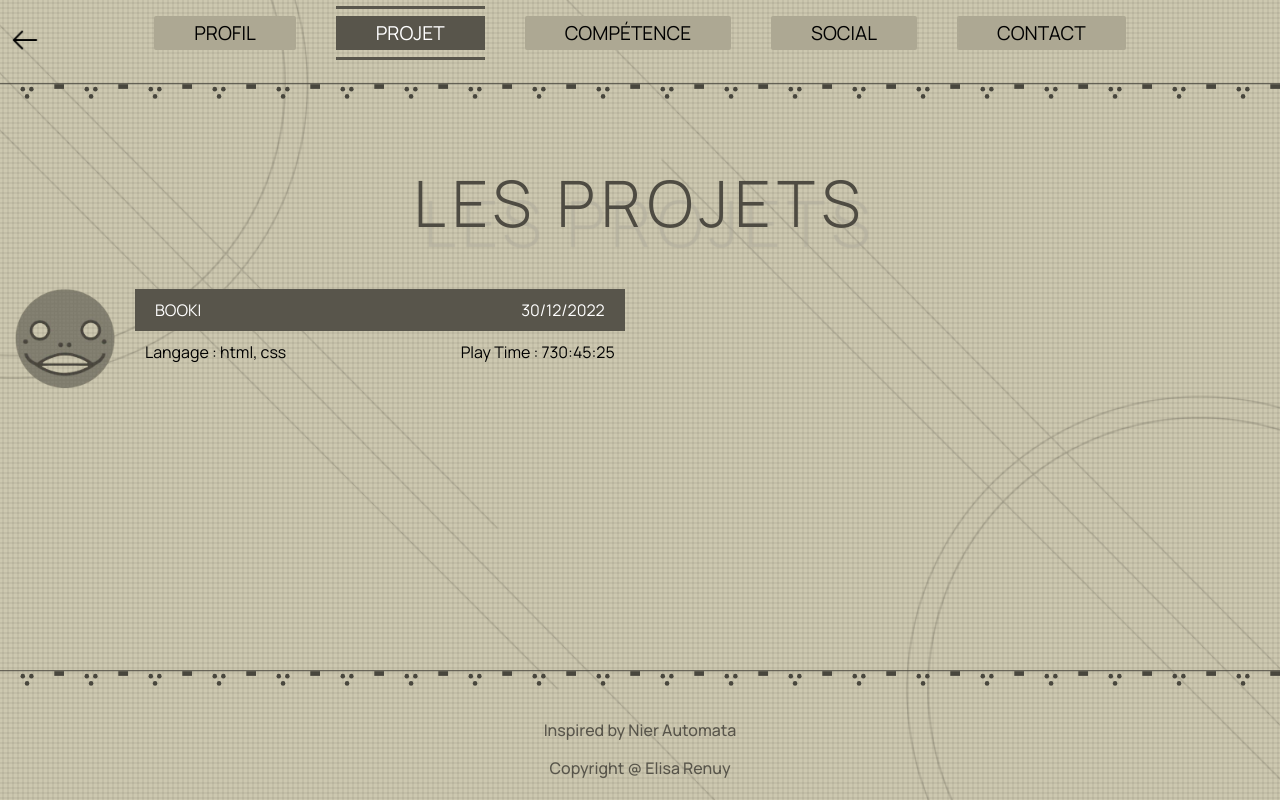
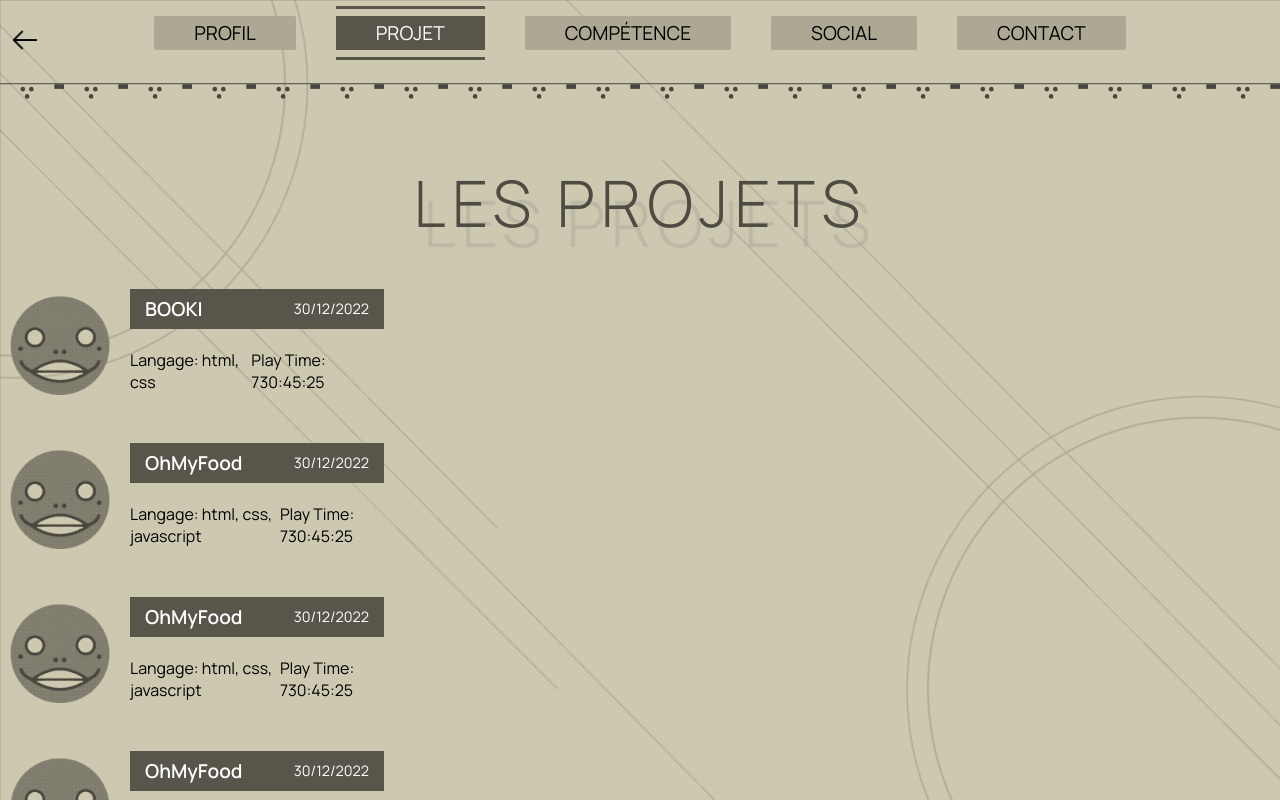
Before and after one commit to ayurokas/portfolio, a React (Create React App) app: page /projet in a window 1280 px wide. Shown: the top 800 px of the page. Built offline with nearby package versions, Linux system fonts and the light colour scheme.

Commit message:
add scroll

```diff
--- a/src/components/layout/layout.css
+++ b/src/components/layout/layout.css
@@ -1,6 +1,3 @@
-* {
-  box-sizing: border-box;
-}
 
 .page-container {
   display: flex;
--- a/src/css/projet.css
+++ b/src/css/projet.css
@@ -1,44 +1,90 @@
 .save-slot {
   display: flex;
-  margin-bottom: 20px;
+  align-items: center;
+  position: relative;
+  margin-bottom: 40px;
+  width: 90%;
   font-family: 'Manrope', sans-serif;
-  padding-left: 15px;
+  padding-left: 10px;
+  box-sizing: border-box;
+}
+
+.slot-header {
+  display: flex;
+  justify-content: space-between;
+  align-items: center;
+  color: white;
+  width: 100%;
+  background-color: #58554b;
+  height: 40px;
+  margin-bottom: 10px;
+}
+
+.slot-content {
+  width: calc(100% - 100px);
 }
 
 .save-image {
   width: 100px;
   height: auto;
+  border-radius: 4px;
   margin-right: 20px;
-  align-self: center;
 }
 
 .slot-details {
+  padding: 10px 0px;
   display: flex;
-  flex-direction: column;
+  justify-content: space-between;
+  align-items: center;
 }
 
-.slot-header {
-  display: flex;
-  justify-content: space-between;
-  background-color: #58554b;
-  color: white;
-  padding: 10px;
-  width: 100%;
+.slot-language {
+  font-size: 1em;
+  font-weight: normal;
 }
 
-
-.save-name,
-.save-date {
-  padding: 0 10px;
-}
-
-.slot-content {
-  padding: 10px;
-  width: 100%;
-  display: flex;
-  justify-content: space-between;
+.play-time {
+  font-size: 1em;
+  font-weight: normal;
+  margin-left: auto;
 }
 
 .save-name {
-  margin-right: 300px;
+  font-size: 1.2em;
+  font-weight: bold;
+  margin-left: 15px;
 }
+
+.save-date {
+  font-size: 0.9em;
+  font-weight: normal;
+  margin-right: 15px;
+}
+
+.save-screen {
+  width: 80%;
+  position: relative;
+  padding-right: 17px;
+}
+
+.scroll-container {
+  max-height: 565px;
+  overflow-y: auto;
+  width: calc(40% + 17px);
+  margin-right: -17px;
+  box-sizing: content-box;
+}
+
+.scroll-container::-webkit-scrollbar {
+  width: 5px;
+}
+
+.scroll-container::-webkit-scrollbar-track {
+  background: transparent;
+}
+
+.scroll-container::-webkit-scrollbar-thumb {
+  background-color: #58554b;;
+  border-radius: 10px;
+  border: none;
+}
--- a/src/index.css
+++ b/src/index.css
@@ -10,7 +10,6 @@ body {
   background-attachment: fixed;
   background-position: center;
   background-size: 5px 5px, 5px 5px, cover;
-  image-rendering: optimizeQuality;
 }
 html, body, #root {
   margin: 0;
--- a/src/page/projet.jsx
+++ b/src/page/projet.jsx
@@ -12,6 +12,69 @@ const saves = [
     langage : 'html, css',
     imagePath: imgprojet
   },
+  {
+    name: 'OhMyFood',
+    date: '30/12/2022',
+    playTime: '730:45:25',
+    langage : 'html, css, javascript',
+    imagePath: imgprojet
+  },
+  {
+    name: 'OhMyFood',
+    date: '30/12/2022',
+    playTime: '730:45:25',
+    langage : 'html, css, javascript',
+    imagePath: imgprojet
+  },
+  {
+    name: 'OhMyFood',
+    date: '30/12/2022',
+    playTime: '730:45:25',
+    langage : 'html, css, javascript',
+    imagePath: imgprojet
+  },
+  {
+    name: 'OhMyFood',
+    date: '30/12/2022',
+    playTime: '730:45:25',
+    langage : 'html, css, javascript',
+    imagePath: imgprojet
+  },
+  {
+    name: 'OhMyFood',
+    date: '30/12/2022',
+    playTime: '730:45:25',
+    langage : 'html, css, javascript',
+    imagePath: imgprojet
+  },
+  {
+    name: 'OhMyFood',
+    date: '30/12/2022',
+    playTime: '730:45:25',
+    langage : 'html, css, javascript',
+    imagePath: imgprojet
+  },
+  {
+    name: 'OhMyFood',
+    date: '30/12/2022',
+    playTime: '730:45:25',
+    langage : 'html, css, javascript',
+    imagePath: imgprojet
+  },
+  {
+    name: 'OhMyFood',
+    date: '30/12/2022',
+    playTime: '730:45:25',
+    langage : 'html, css, javascript',
+    imagePath: imgprojet
+  },
+  {
+    name: 'OhMyFood',
+    date: '30/12/2022',
+    playTime: '730:45:25',
+    langage : 'html, css, javascript',
+    imagePath: imgprojet
+  },
 ];
 
 const SaveScreen = () => {
@@ -21,24 +84,25 @@ const SaveScreen = () => {
         <GlitchText text="LES PROJETS" />
       </div>
       <div className="save-screen">
+      <div className="scroll-container"> {/* Ce conteneur aura la barre de défilement */}
         {saves.map((save, index) => (
           <div className="save-slot" key={index}>
             <img src={save.imagePath} alt={`${save.name} project`} className="save-image" />
-            <div className="slot-details">
+            <div className="slot-content">
               <div className="slot-header">
                 <span className="save-name">{save.name}</span>
                 <span className="save-date">{save.date}</span>
               </div>
-              <div className="slot-content">
-              <div className="Langage">{`Langage : ${save.langage}`}</div>
-              <div className="play-time">{`Play Time : ${save.playTime}`}</div>
+              <div className="slot-details">
+                <span className="slot-language">{`Langage: ${save.langage}`}</span>
+                <span className="play-time">{`Play Time: ${save.playTime}`}</span>
               </div>
             </div>
           </div>
         ))}
+        </div>
       </div>
     </>
   );
 };
-
 export default SaveScreen;
```
